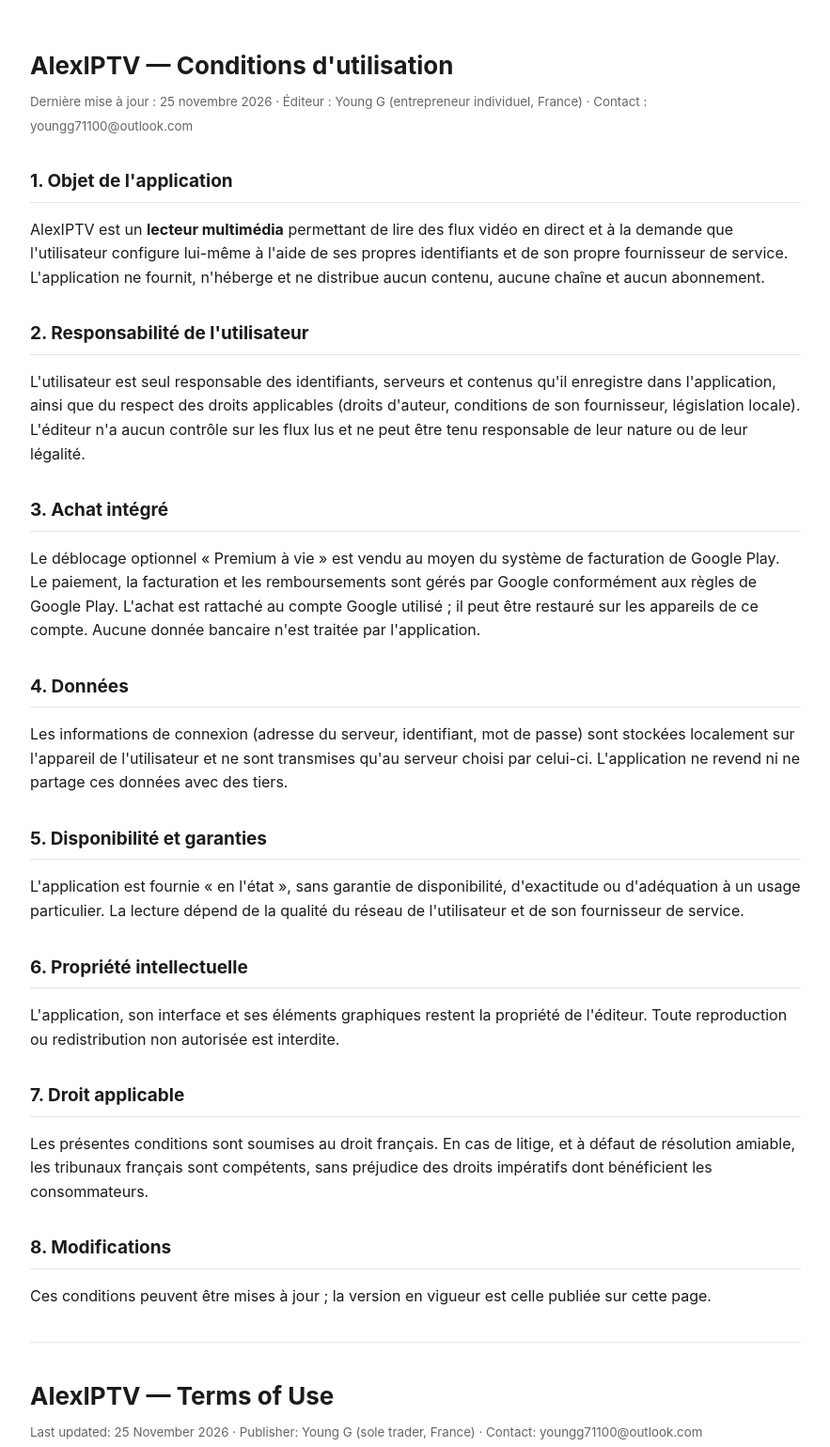
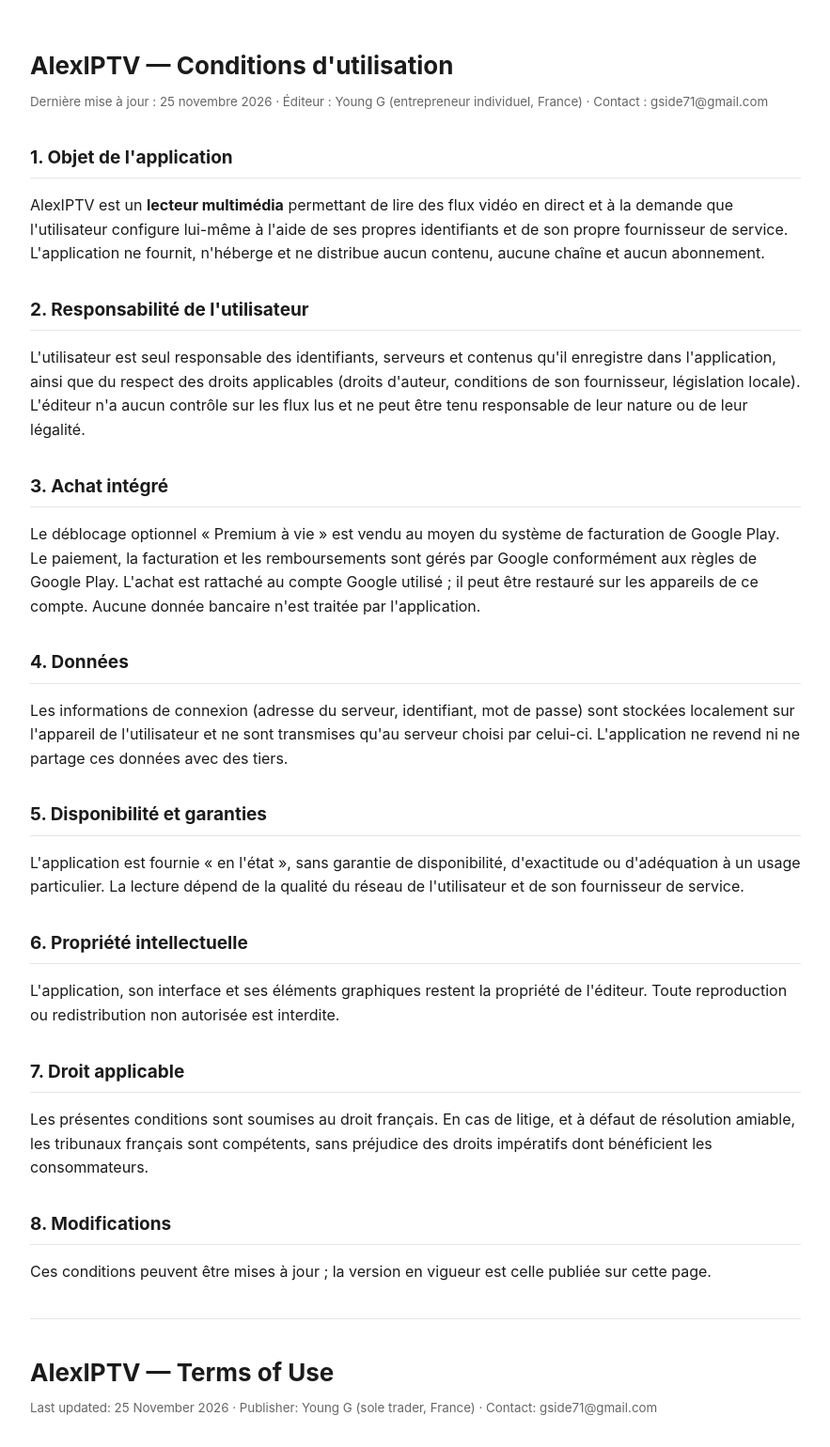
Before and after one commit to YoungG71/alexiptv-legal, a plain HTML site: page index.html in a window 1280 px wide. Shown: the top 1540 px of the page at 94% size, without its empty margins (198-1081 px from the left). Drawn offline with Linux system fonts and the light colour scheme.

Commit message:
fix contact email

```diff
--- a/index.html
+++ b/index.html
@@ -12,7 +12,7 @@ small{color:#666}hr{margin:36px 0;border:0;border-top:1px solid #e5e5e5}
 </head>
 <body>
 <h1>AlexIPTV — Conditions d'utilisation</h1>
-<small>Dernière mise à jour : 25 novembre 2026 · Éditeur : Young G (entrepreneur individuel, France) · Contact : youngg71100@outlook.com</small>
+<small>Dernière mise à jour : 25 novembre 2026 · Éditeur : Young G (entrepreneur individuel, France) · Contact : gside71@gmail.com</small>
 
 <h2>1. Objet de l'application</h2>
 <p>AlexIPTV est un <strong>lecteur multimédia</strong> permettant de lire des flux vidéo en direct et à la demande que l'utilisateur configure lui-même à l'aide de ses propres identifiants et de son propre fournisseur de service. L'application ne fournit, n'héberge et ne distribue aucun contenu, aucune chaîne et aucun abonnement.</p>
@@ -41,7 +41,7 @@ small{color:#666}hr{margin:36px 0;border:0;border-top:1px solid #e5e5e5}
 <hr>
 
 <h1>AlexIPTV — Terms of Use</h1>
-<small>Last updated: 25 November 2026 · Publisher: Young G (sole trader, France) · Contact: youngg71100@outlook.com</small>
+<small>Last updated: 25 November 2026 · Publisher: Young G (sole trader, France) · Contact: gside71@gmail.com</small>
 
 <h2>1. Purpose</h2>
 <p>AlexIPTV is a <strong>media player</strong> that plays live and on-demand video streams configured by the user with their own credentials and their own service provider. The application does not provide, host or distribute any content, channel or subscription.</p>
```
